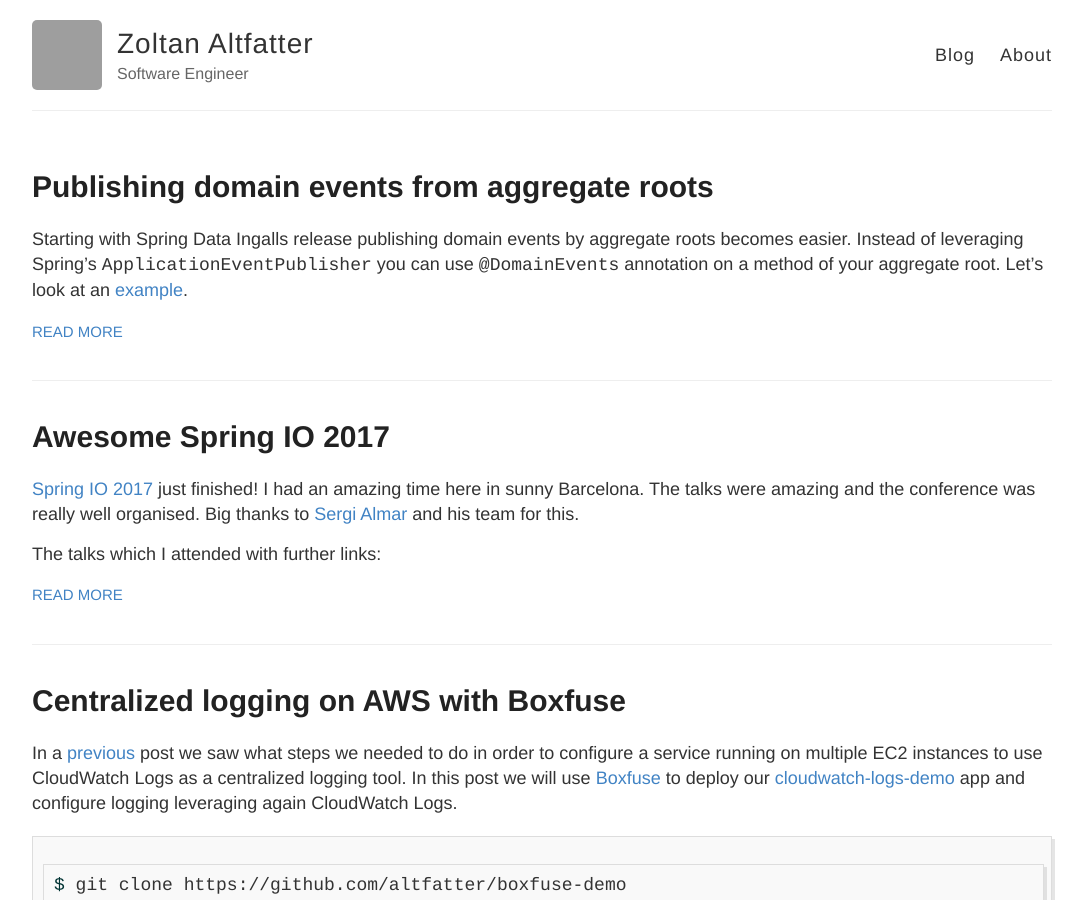
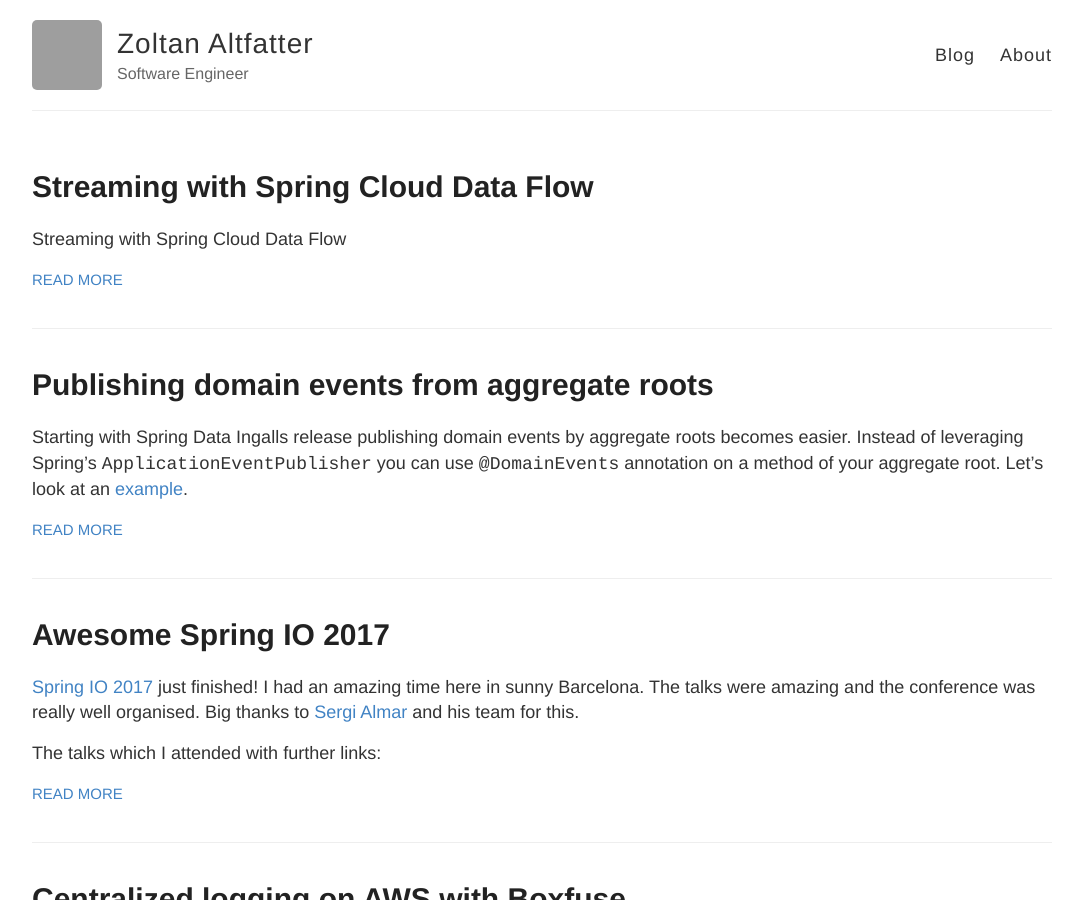
Before and after one commit to altfatterz/altfatterz.github.io, a Jekyll site: the page built from index.html, in a window 1280 px wide and 900 px high. Shown: the whole window, without its empty margins (98-1184 px from the left). Built offline with Jekyll 4.4.1, drawn with Linux system fonts in a browser that asks for light colours; some of the changed lines change nothing that is shown; grey boxes are pictures that could not be loaded.

Commit message:
initial spring cloud dataflow post

````diff
--- a/_config.yml
+++ b/_config.yml
@@ -45,7 +45,7 @@
   style: :compressed # expanded or compressed
 
 # Use the following plug-ins
-gems:
+plugins:
   - jekyll-sitemap # Create a sitemap using the official Jekyll sitemap gem
   - jekyll-feed # Create an Atom feed using the official Jekyll feed gem
 
--- /dev/null
+++ b/_posts/2017-08-22-streaming-with-spring-cloud-data-flow.md
@@ -0,0 +1,114 @@
+---
+layout: post
+title: Streaming with Spring Cloud Data Flow
+tags: [springcloud]
+---
+
+Streaming with Spring Cloud Data Flow
+
+```java
+@EnableBinding(Source.class)
+@SpringBootApplication
+public class SourceApp {
+
+    public static void main(String[] args) {
+        SpringApplication.run(SourceApp.class, args);
+    }
+
+    @InboundChannelAdapter(value = Source.OUTPUT)
+    public String source() {
+        return new Date().toString();
+    }
+}
+
+```
+
+```java
+@EnableBinding(Sink.class)
+@SpringBootApplication
+@Slf4j
+public class SinkApp {
+
+    public static void main(String[] args) {
+        SpringApplication.run(SinkApp.class, args);
+    }
+
+    @ServiceActivator(inputChannel = Sink.INPUT)
+    public void logger(String payload) {
+        log.info("received {}", payload);
+    }
+}
+```
+
+```java
+@SpringBootApplication
+@EnableBinding(Processor.class)
+@Slf4j
+public class ProcessorApp {
+
+    public static void main(String[] args) {
+        SpringApplication.run(ProcessorApp.class, args);
+    }
+
+    @ServiceActivator(inputChannel = Processor.INPUT, outputChannel = Processor.OUTPUT)
+    public String transform(String payload) {
+        log.info("Processor received {}", payload);
+        return payload + " processed";
+    }
+}
+```
+
+#### Register the applications
+
+```bash
+dataflow:>app register --name source-app --type source --uri maven://com.example:source-app:jar:0.0.1-SNAPSHOT
+Successfully registered application 'source:source-app'
+dataflow:>app register --name processor-app --type processor --uri maven://com.example:processor-app:jar:0.0.1-SNAPSHOT
+Successfully registered application 'processor:processor-app'
+dataflow:>app register --name sink-app --type sink --uri maven://com.example:sink-app:jar:0.0.1-SNAPSHOT
+Successfully registered application 'sink:sink-app'
+dataflow:>app list
+╔══════════╤═════════════╤════════╤════╗
+║  source  │  processor  │  sink  │task║
+╠══════════╪═════════════╪════════╪════╣
+║source-app│processor-app│sink-app│    ║
+╚══════════╧═════════════╧════════╧════╝
+```
+
+<p><img src="/images/2017-08-22/scdf-apps.png" alt="Spring Cloud Data Flow - Apps" /></p>
+
+#### Create a stream
+```bash
+dataflow:>stream create --name myStream --definition 'source-app | processor-app | sink-app'
+Created new stream 'myStream'
+dataflow:>stream list
+╔═══════════╤═════════════════════════════════════╤══════════════════════════════════════════════════════════════════════╗
+║Stream Name│          Stream Definition          │                                Status                                ║
+╠═══════════╪═════════════════════════════════════╪══════════════════════════════════════════════════════════════════════╣
+║myStream   │source-app | processor-app | sink-app│The app or group is known to the system, but is not currently deployed║
+╚═══════════╧═════════════════════════════════════╧══════════════════════════════════════════════════════════════════════╝
+```
+
+<p><img src="/images/2017-08-22/scdf-streams.png" alt="Spring Cloud Data Flow - Streams" /></p>
+
+#### Deploy the stream
+```bash
+dataflow:>stream deploy --name myStream
+Deployment request has been sent for stream 'myStream'
+dataflow:>stream list
+╔═══════════╤═════════════════════════════════════╤════════════════════════════════════════╗
+║Stream Name│          Stream Definition          │                 Status                 ║
+╠═══════════╪═════════════════════════════════════╪════════════════════════════════════════╣
+║myStream   │source-app | processor-app | sink-app│All apps have been successfully deployed║
+╚═══════════╧═════════════════════════════════════╧════════════════════════════════════════╝
+```
+
+<p><img src="/images/2017-08-22/scdf-runtime.png" alt="Spring Cloud Data Flow - Runtime" /></p>
+
+```bash
+brew install rabbitmq
+```
+
+```bash
+brew services start rabbitmq
+```
````
Also changed, not shown: images/2017-08-22/scdf-apps.png (added), images/2017-08-22/scdf-runtime.png (added), images/2017-08-22/scdf-streams.png (added).
